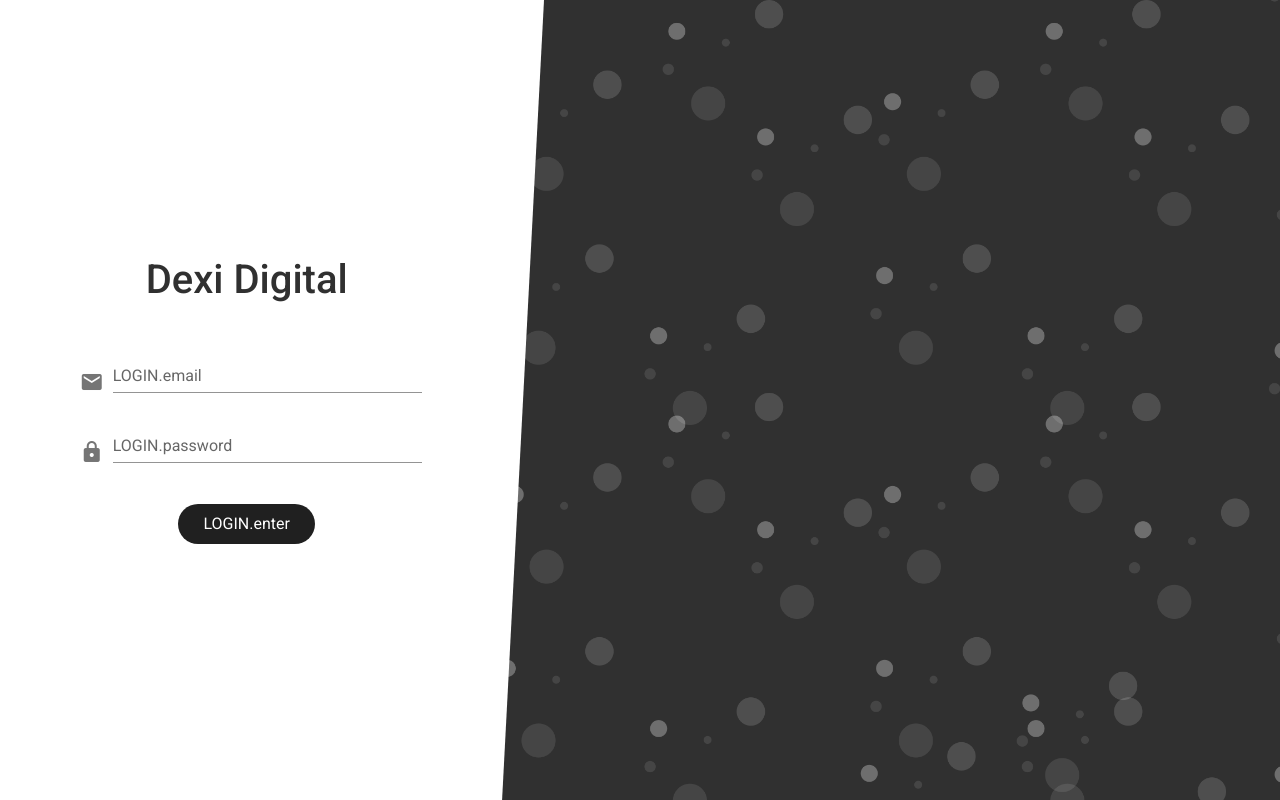
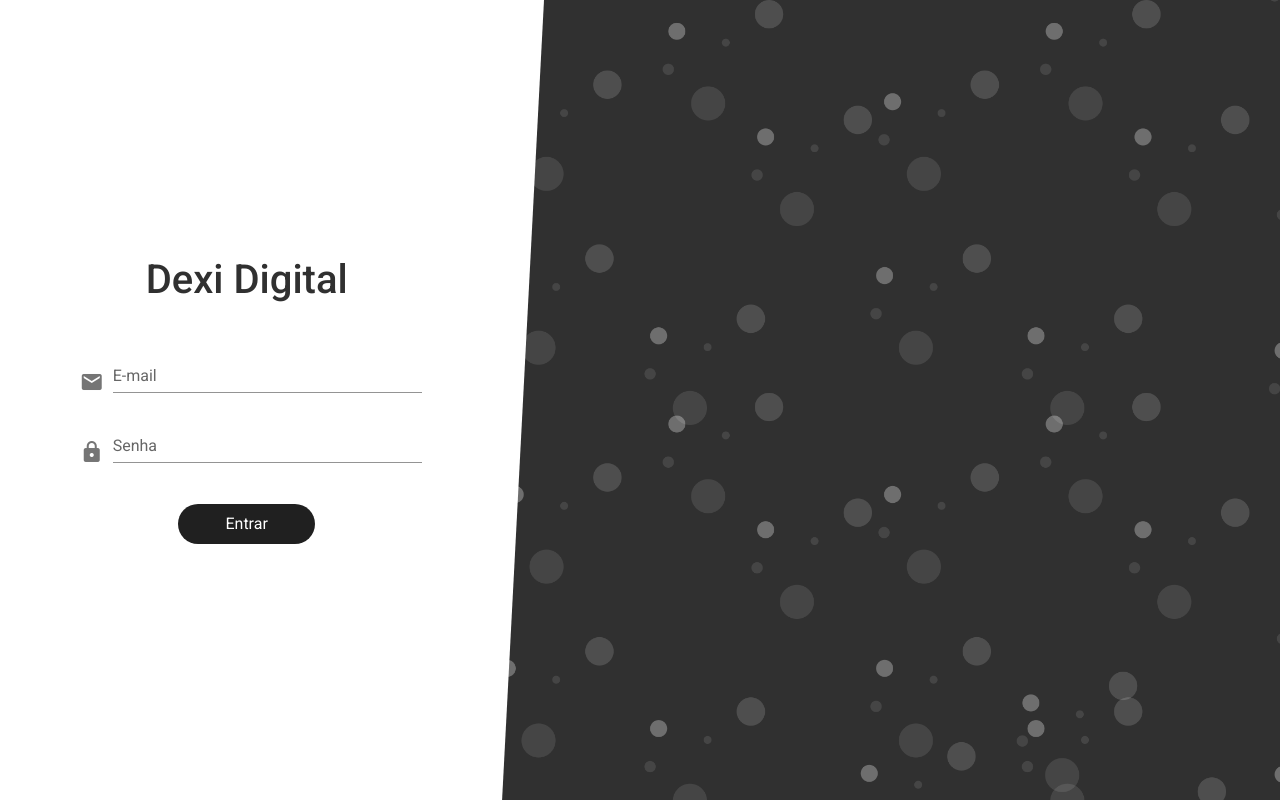
Before and after one commit to stellamaia/Dexidigital, a Vue app: page /entrar in a window 1280 px wide. Built offline with nearby package versions, Linux system fonts and the light colour scheme; what vue-the-mask, vue2-editor would draw is missing.

Commit message:
Tradução de textos

```diff
--- a/src/views/LoginView.vue
+++ b/src/views/LoginView.vue
@@ -4,19 +4,20 @@
         <form class="login">
             <h2 class="title-login">Dexi Digital</h2>
             <div class="inputs">
-                <v-text-field type="email" class="input-email-login" v-model="email" :error-messages="emailErrors"      :label="$t('LOGIN.email')"
-                    required @input="$v.email.$touch()" @blur="$v.email.$touch()" prepend-icon="mdi-email"></v-text-field>
+                <v-text-field type="email" class="input-email-login" v-model="email" :error-messages="emailErrors"
+                    label="E-mail" required @input="$v.email.$touch()" @blur="$v.email.$touch()"
+                    prepend-icon="mdi-email"></v-text-field>
 
-                <v-text-field type="password" class="input-password-login" v-model="password" :error-messages="passwordErrors"
-                :label="$t('LOGIN.password')" required @input="$v.password.$touch()" @blur="$v.password.$touch()"
-                    prepend-icon="mdi-lock"></v-text-field>
+                <v-text-field type="password" class="input-password-login" v-model="password"
+                    :error-messages="passwordErrors" label="Senha" required @input="$v.password.$touch()"
+                    @blur="$v.password.$touch()" prepend-icon="mdi-lock"></v-text-field>
 
                 <v-alert v-if="err" dense outlined type="error">
-                    {{ $t("LOGIN.alert") }}
+                    E-mail ou senha incorreta.
 
                 </v-alert>
             </div>
-            <button @click="login" type="button" class="btn-login">     {{ $t("LOGIN.enter") }} </button>
+            <button @click="login" type="button" class="btn-login">Entrar </button>
             <div class="angle"></div>
 
         </form>
@@ -243,4 +244,5 @@ export default {
             display: initial;
         }
     }
-}</style>
+}
+</style>
```
